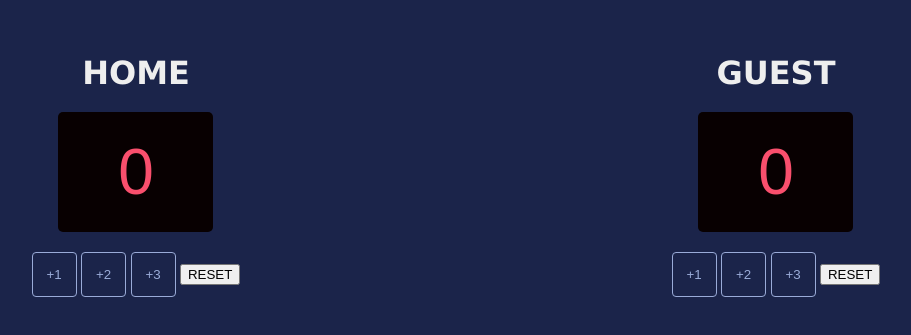
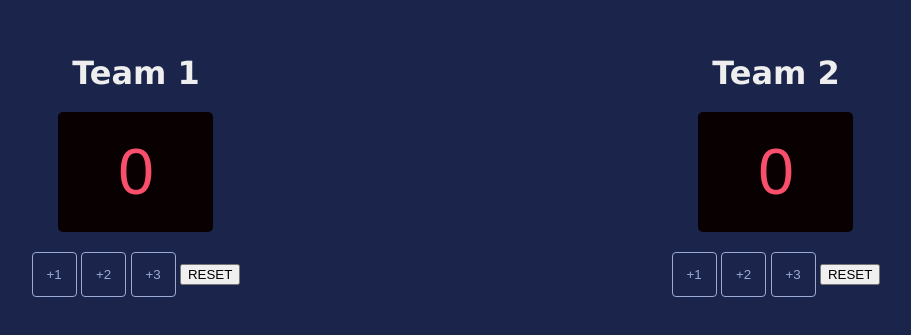
Before and after one commit to Naserzia/basketball, a website built with Vite: page index.html in a window 1280 px wide. Shown: the part 225-560 px from the top of the page, without its empty margins (184-1095 px from the left). Built offline with nearby package versions, Linux system fonts and the light colour scheme; a web font is replaced by a local one.

Commit message:
update the headers for the team sections.

```diff
--- a/index.html
+++ b/index.html
@@ -15,7 +15,7 @@
     <main class="container">
       <!-- Home Section -->
       <section class="board">
-        <h1 class="title" id="home-title">HOME</h1>
+        <h1 class="title" id="home-title">Team 1</h1>
         <output
           role="status"
           class="score"
@@ -41,7 +41,7 @@
 
       <!-- Guest Section -->
       <section class="board">
-        <h1 class="title" id="guest-title">GUEST</h1>
+        <h1 class="title" id="guest-title">Team 2</h1>
         <output
           role="status"
           class="score"
```
